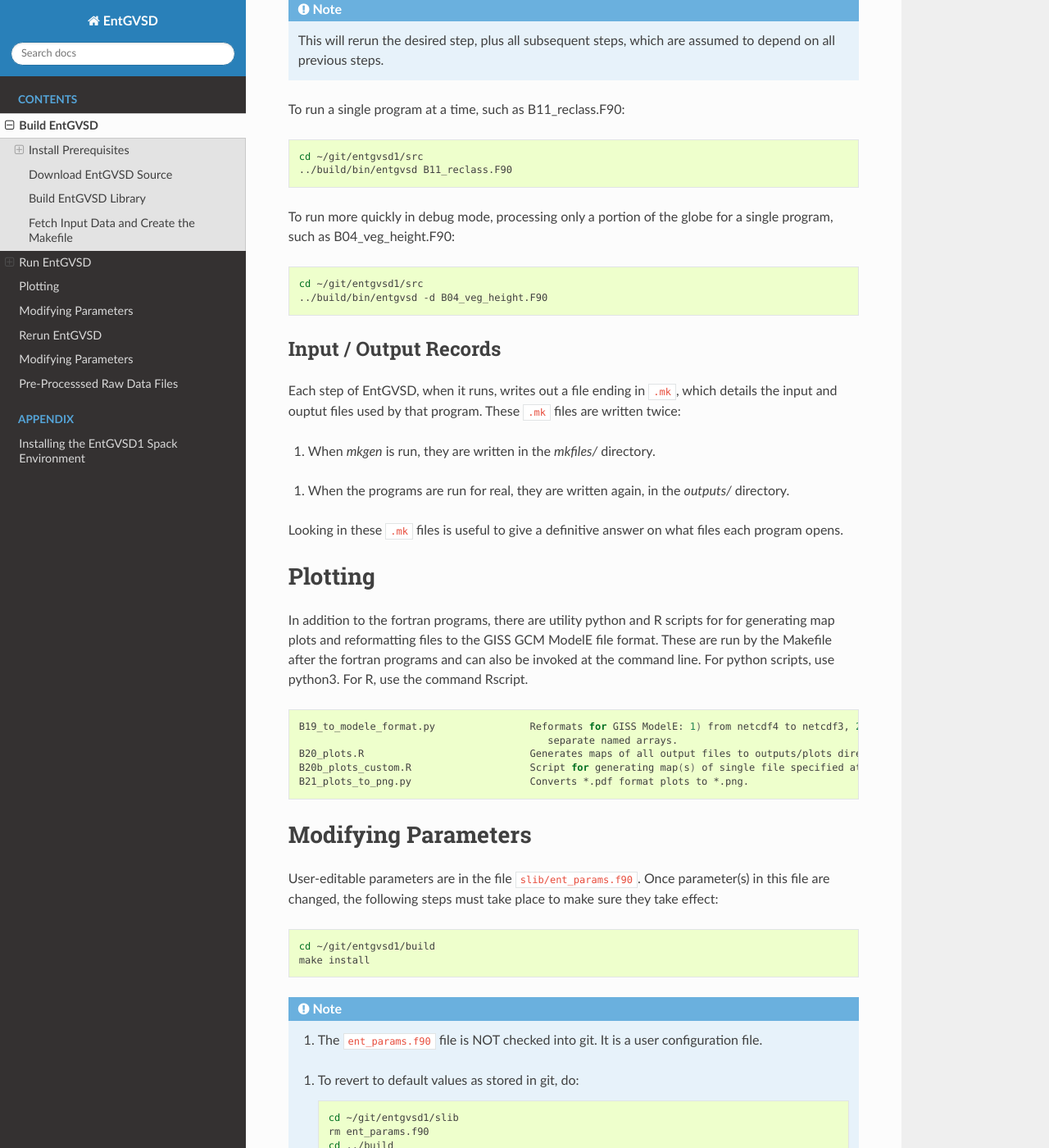
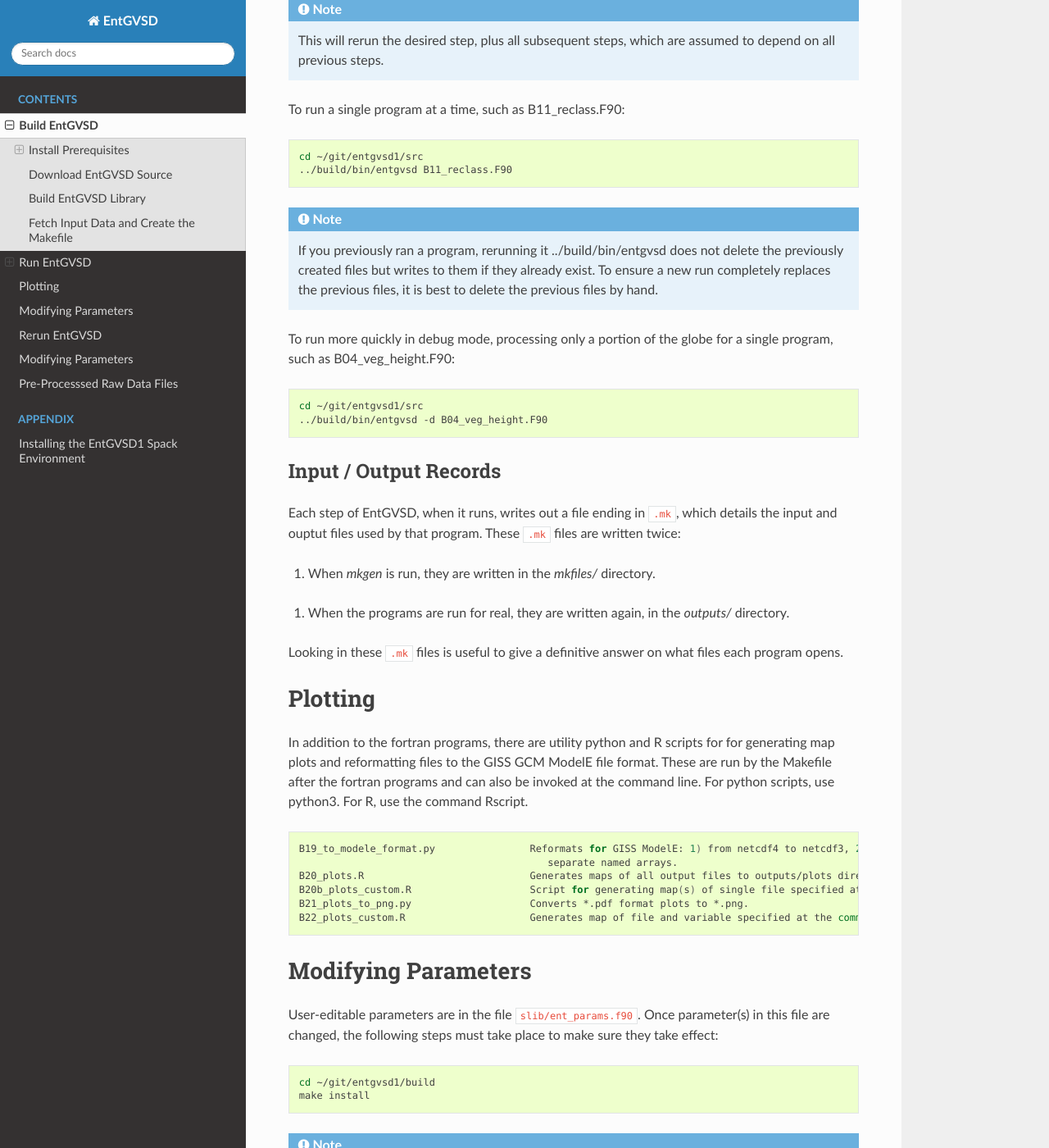
Before and after one commit to ent-tbm/entgvsd1, a Sphinx documentation site: the page built from sphinx/source/building.rst, in a window 1280 px wide and 1400 px high, scrolled down 3694 px. Shown: the whole window at 82% size. Built offline with Sphinx 7.4.7 and the Read the Docs theme 2.0.0, drawn with Linux system fonts in a browser that asks for light colours.

Commit message:
Added note on deleting previously generated files.

```diff
--- a/sphinx/source/building.rst
+++ b/sphinx/source/building.rst
@@ -205,6 +205,11 @@ To run a single program at a time, such as B11_reclass.F90:
    cd ~/git/entgvsd1/src
    ../build/bin/entgvsd B11_reclass.F90
 
+.. note::
+
+   If you previously ran a program, rerunning it ../build/bin/entgvsd does not delete the previously created files but writes to them if they already exist.  To ensure a new run completely replaces the previous files, it is best to delete the previous files by hand.
+
+
 To run more quickly in debug mode, processing only a portion of the globe for a single program, such as B04_veg_height.F90:
 
 .. code-block:: bash
@@ -239,6 +244,7 @@ In addition to the fortran programs, there are utility python and R scripts for
    B20_plots.R                            Generates maps of all output files to outputs/plots directory.
    B20b_plots_custom.R                    Script for generating map(s) of single file specified at the command line.
    B21_plots_to_png.py                    Converts *.pdf format plots to *.png.
+   B22_plots_custom.R                     Generates map of file and variable specified at the command line.
 
 Modifying Parameters
 ====================
```
